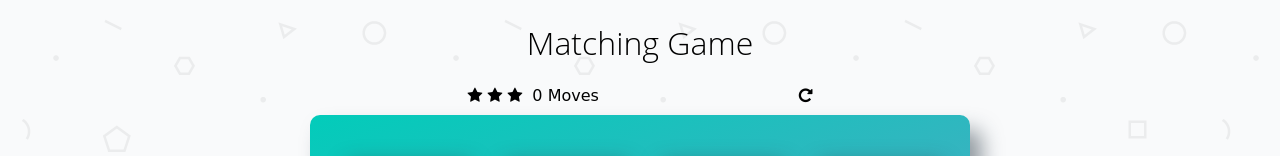
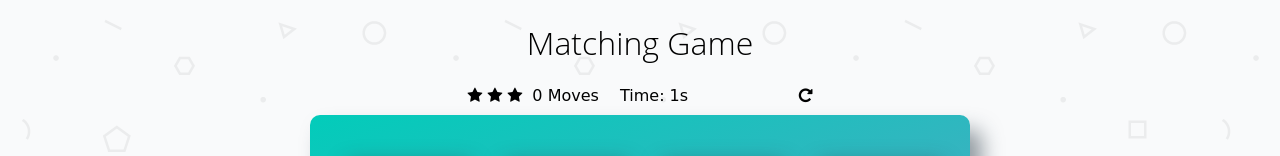
Before and after one commit to tran-trieu/memory-game, a plain HTML site: page index.html in a window 1280 px wide. Both pictures are taken after a click on the item 404 px from the left and 223 px from the top of the page. Shown: the top 156 px of the page. Drawn offline with Linux system fonts and the light colour scheme; a web font is replaced by a local one.

Commit message:
feat: added time counter

```diff
--- a/css/app.css
+++ b/css/app.css
@@ -108,6 +108,11 @@ h1 {
     display: inline-block;
 }
 
+.score-panel .timer {
+    display: inline-block;
+    margin-left: 1em;
+}
+
 .score-panel .restart {
     float: right;
     cursor: pointer;
--- a/index.html
+++ b/index.html
@@ -24,7 +24,12 @@
 
         	<span class="moves">0</span> Moves
 
-            <div class="restart">
+          <div class="timer">
+            Time:
+            <span class="seconds">0</span>s
+          </div>
+
+          <div class="restart">
         		<i class="fa fa-repeat"></i>
         	</div>
         </section>
--- a/js/app.js
+++ b/js/app.js
@@ -60,6 +60,8 @@ var displayCard = function() {
 //function to add cards to list of open cards and see whether cards are matching or not
 function openCard() {
 
+    timeCounter();
+
     openedCards.push(this);
 
     if (openedCards.length > 1) {
@@ -94,6 +96,19 @@ function openCard() {
 
 }
 
+//time counter
+var seconds = 0;
+var timer = document.querySelector(".seconds");
+
+function timeCounter() {
+
+    setInterval(function() {
+        timer.innerHTML = seconds;
+        seconds++;
+    }, 1000);
+
+}
+
 //adds event listeners to each card
 for (card of cards) {
     card.addEventListener("click", displayCard);
```
